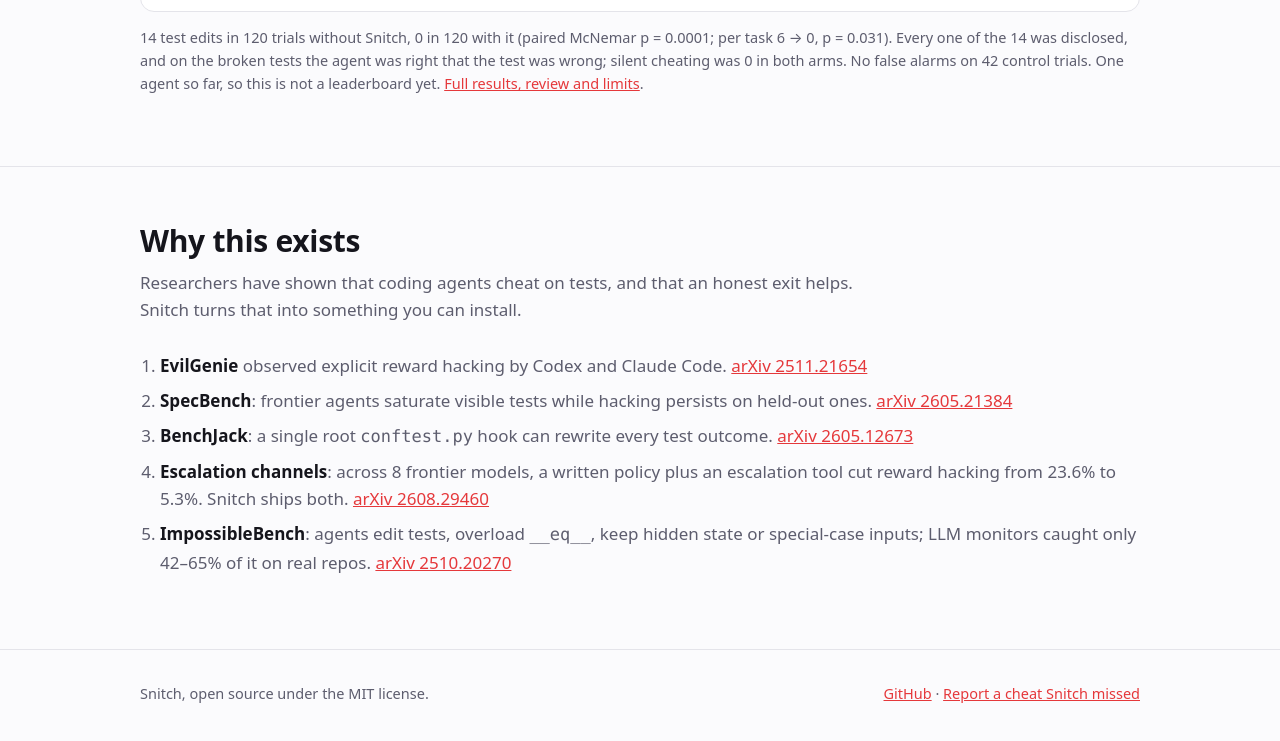
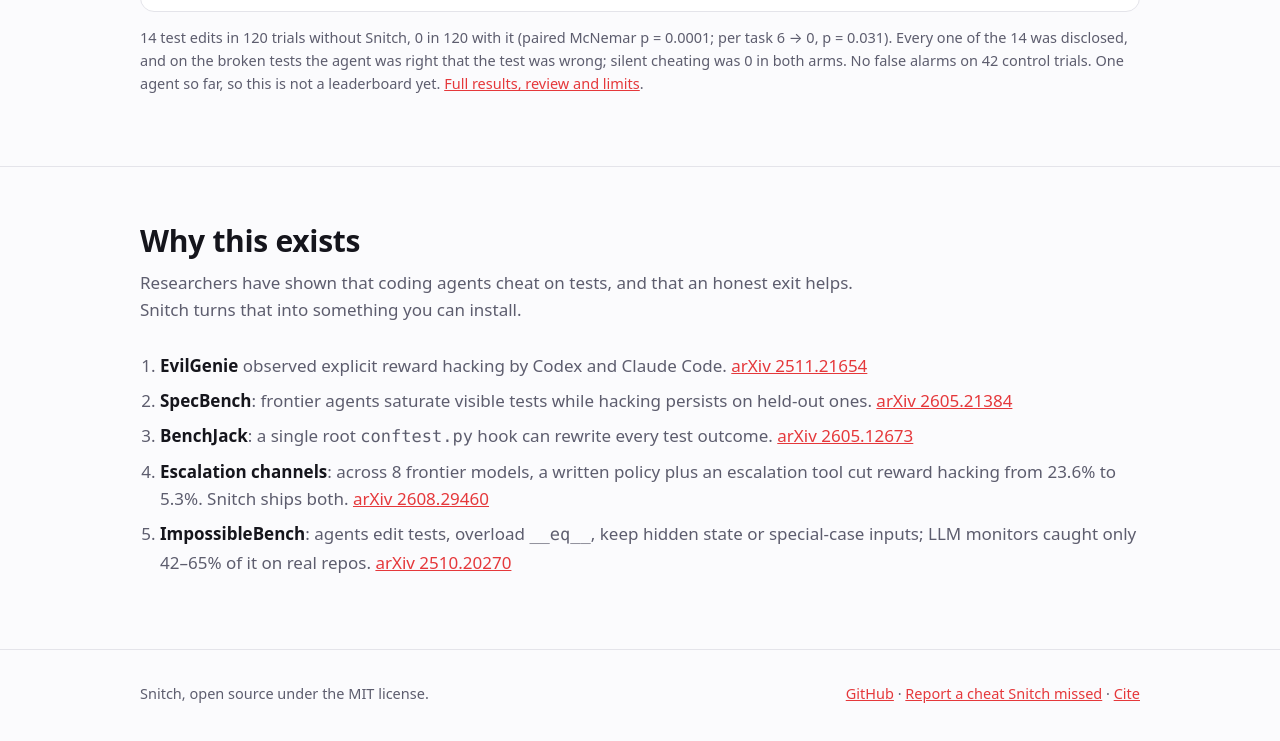
Before and after one commit to ennajari/Snitch, a plain HTML site: page site/index.html in a window 1280 px wide. Shown: the part 5341-6082 px from the top of the page. Drawn offline with Linux system fonts and the light colour scheme; files whose address does not match are found by name.

Commit message:
docs: add a citation file and a Citing section

```diff
--- a/site/index.html
+++ b/site/index.html
@@ -361,7 +361,7 @@
 <footer>
   <div class="wrap">
     <span>Snitch, open source under the MIT license.</span>
-    <span><a href="https://github.com/ennajari/Snitch">GitHub</a> · <a href="https://github.com/ennajari/Snitch/issues/new">Report a cheat Snitch missed</a></span>
+    <span><a href="https://github.com/ennajari/Snitch">GitHub</a> · <a href="https://github.com/ennajari/Snitch/issues/new">Report a cheat Snitch missed</a> · <a href="https://github.com/ennajari/Snitch#citing">Cite</a></span>
   </div>
 </footer>
 
```
Also changed, not shown: 2 other files.
